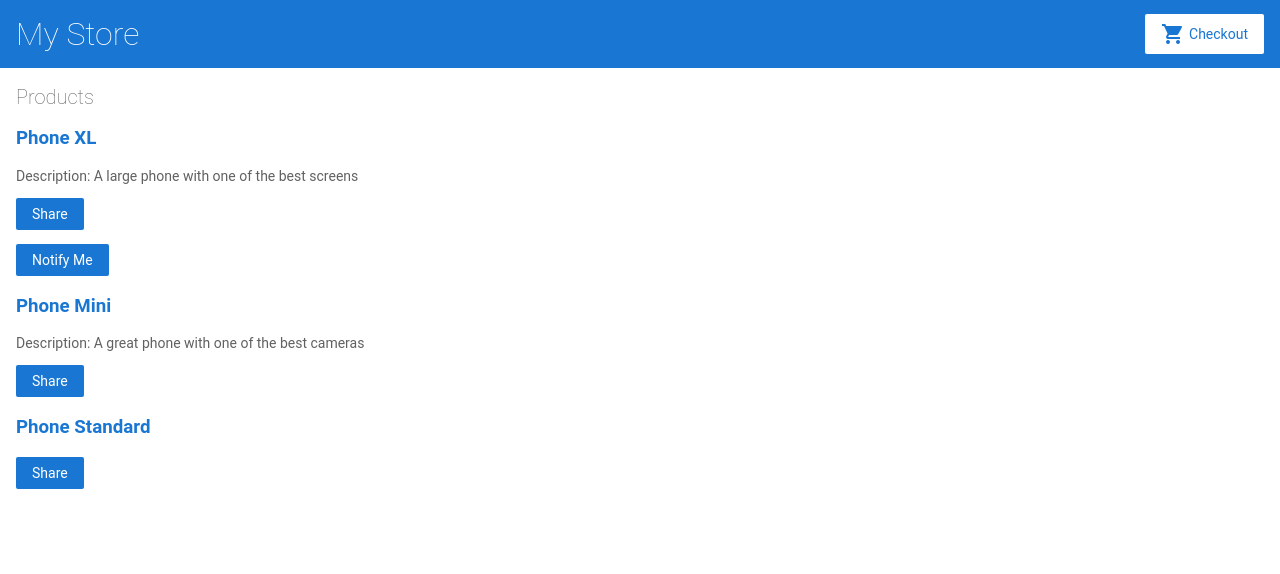
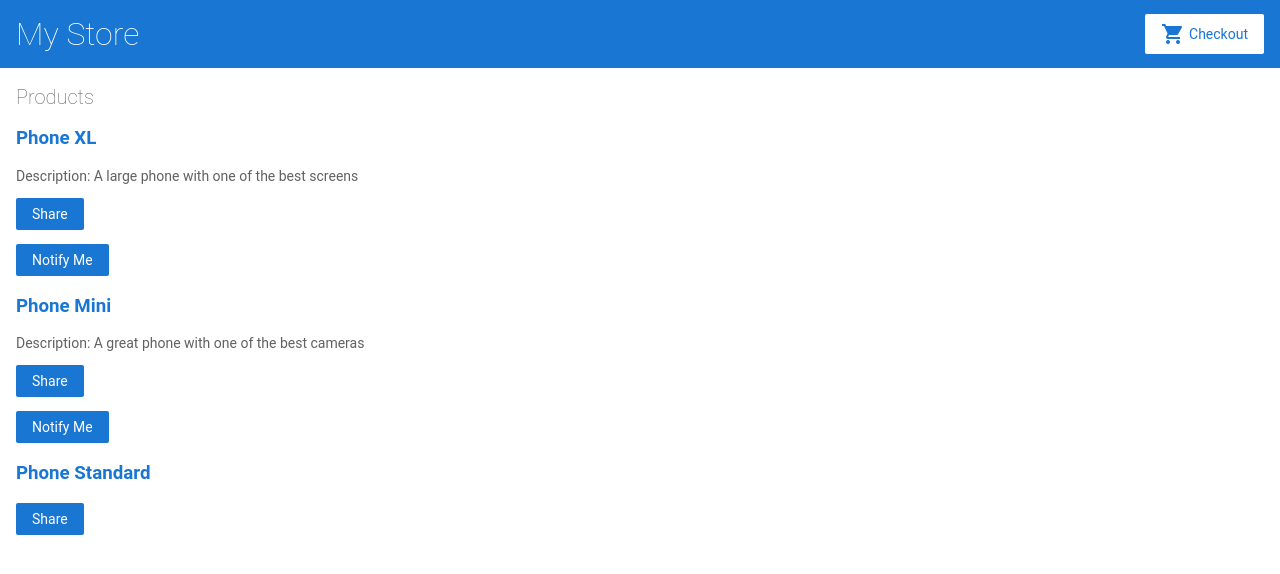
Before and after one commit to walterswoodward/basic-angular-app, an Angular app: page / in a window 1280 px wide. Shown: the top 574 px of the page. Built offline with nearby package versions, Linux system fonts and the light colour scheme.

Commit message:
just for kicks - lowered price val for product alert

```diff
--- a/src/app/product-alerts/product-alerts.component.html
+++ b/src/app/product-alerts/product-alerts.component.html
@@ -1,6 +1,6 @@
 <!-- This came pre-baked with the generated export component -->
 <!-- <p>product-alerts works!</p> -->
 
-<p *ngIf="product.price > 700">
+<p *ngIf="product.price > 300">
     <button>Notify Me</button>
-  </p>
+</p>
```
